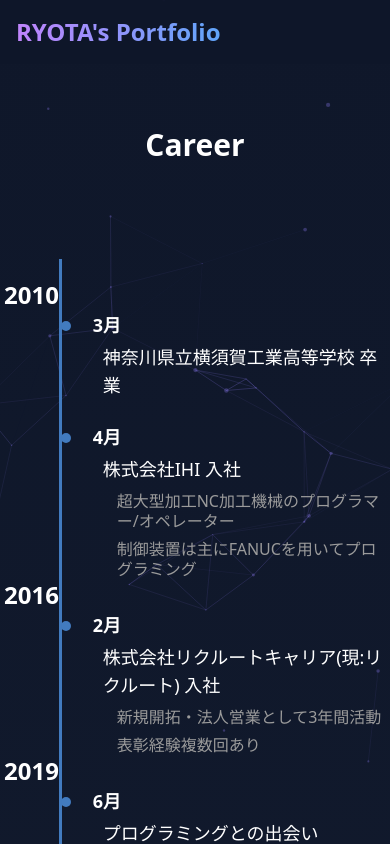
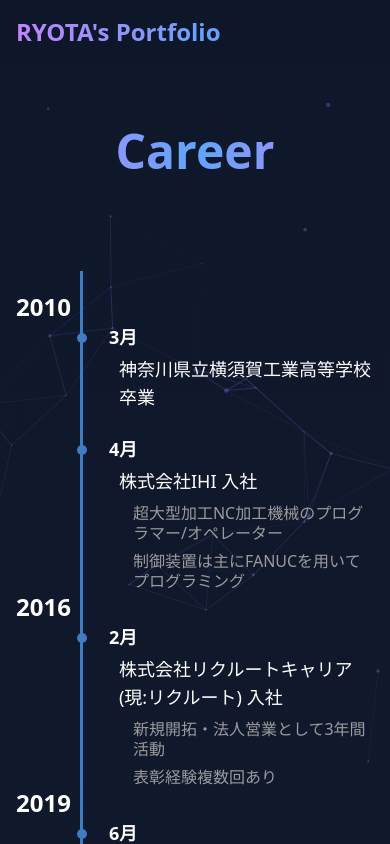
Before and after one commit to RYOTA-F/wisteria-web-v2, a Next.js app: page /career in a window 390 px wide. Shown: the top 844 px of the page. Built offline with nearby package versions, Linux system fonts and the light colour scheme.

Commit message:
:art: スタイル微調整

```diff
--- a/app/career/page.tsx
+++ b/app/career/page.tsx
@@ -2,8 +2,10 @@ import { CareerTimeline } from '../components/CareerTimeLine/CareerTimeLine'
 
 export default function Career() {
   return (
-    <div className="text-center pt-[15vh] mb-20">
-      <h2 className="text-3xl font-bold text-white">Career</h2>
+    <div className="text-center pt-[15vh] mb-20 px-4">
+      <h2 className="text-5xl font-bold bg-gradient-to-r from-purple-400 via-blue-400 to-purple-400 text-transparent bg-clip-text">
+        Career
+      </h2>
       <CareerTimeline />
     </div>
   )
--- a/app/components/CareerItems/CareerItems.tsx
+++ b/app/components/CareerItems/CareerItems.tsx
@@ -18,7 +18,7 @@ export function CareerItems({ yearItems }: CareerItemsProps) {
       {yearItems.map((item, itemIndex) => (
         <li
           key={itemIndex}
-          className="relative flex items-center ml-[calc(13%+10px)] [&:not(:first-child)]:mt-6"
+          className="relative flex items-center ml-[calc(18%-3.5px)] sm:ml-[calc(15%-3.5px)] [&:not(:first-child)]:mt-6"
         >
           <div className="absolute top-2.5 h-2.5 w-2.5 rounded-full bg-[#427bbf]" />
           <div className="ml-8">
--- a/app/components/CareerYears/CareerYears.tsx
+++ b/app/components/CareerYears/CareerYears.tsx
@@ -20,10 +20,10 @@ export function CareerYears({ items }: CareerYearsProps) {
   return (
     <>
       <div className="relative mx-auto max-w-2xl mt-24 w-full pb-[60px] pt-5 text-left px-0">
-        <div className="absolute top-0 h-full w-[3px] bg-[#427bbf] left-[15%]" />
+        <div className="absolute top-0 h-full w-[3px] bg-[#427bbf] left-[18%] sm:left-[15%]" />
         {items.map((yearGroup, yearIndex) => (
           <div key={yearIndex}>
-            <span className="font-bold ml-1 text-2xl">{yearGroup.YEAR}</span>
+            <span className="font-bold sm:ml-1 text-2xl">{yearGroup.YEAR}</span>
             <ul>
               <CareerItems yearItems={yearGroup.YEAR_ITEMS} />
             </ul>
--- a/app/components/Hero/Hero.tsx
+++ b/app/components/Hero/Hero.tsx
@@ -8,7 +8,7 @@ export function Hero() {
     <section className="relative min-h-screen flex items-center justify-center overflow-hidden">
       <div className="absolute inset-0 bg-gradient-to-b from-slate-900 via-slate-900/95 to-purple-900/20" />
       <InteractiveBackground />
-      <div className="relative max-w-7xl mx-auto pt-[15%] px-4 sm:px-6 lg:px-8 text-center z-10">
+      <div className="relative max-w-7xl mx-auto pt-[45%] sm:pt-[15%] px-4 text-center z-10">
         <Title />
         <div className="flex justify-center gap-4 pt-20">
           <Link
--- a/app/skill/page.tsx
+++ b/app/skill/page.tsx
@@ -3,8 +3,10 @@ import { Skills } from '../components/Skills/Skills'
 export default function Skill() {
   return (
     <div className="min-h-screen text-white py-20">
-      <div className="max-w-7xl mx-auto">
-        <h1 className="text-center text-4xl font-bold py-12">Skill</h1>
+      <div className="max-w-7xl mx-auto px-4">
+        <h1 className="text-center text-5xl font-bold py-12 bg-gradient-to-r from-purple-400 via-blue-400 to-purple-400 text-transparent bg-clip-text">
+          Skill
+        </h1>
         <Skills />
       </div>
     </div>
```
